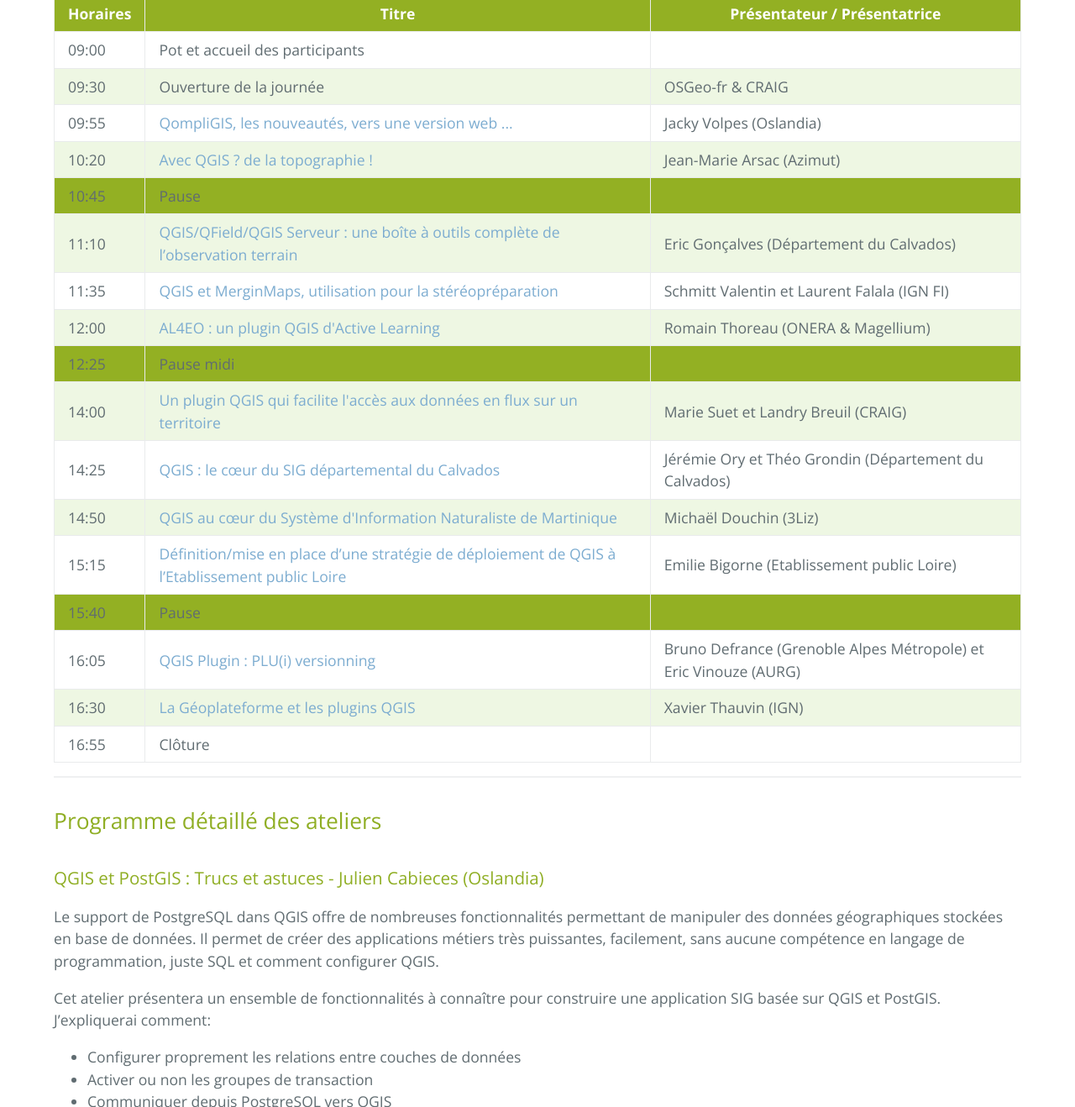
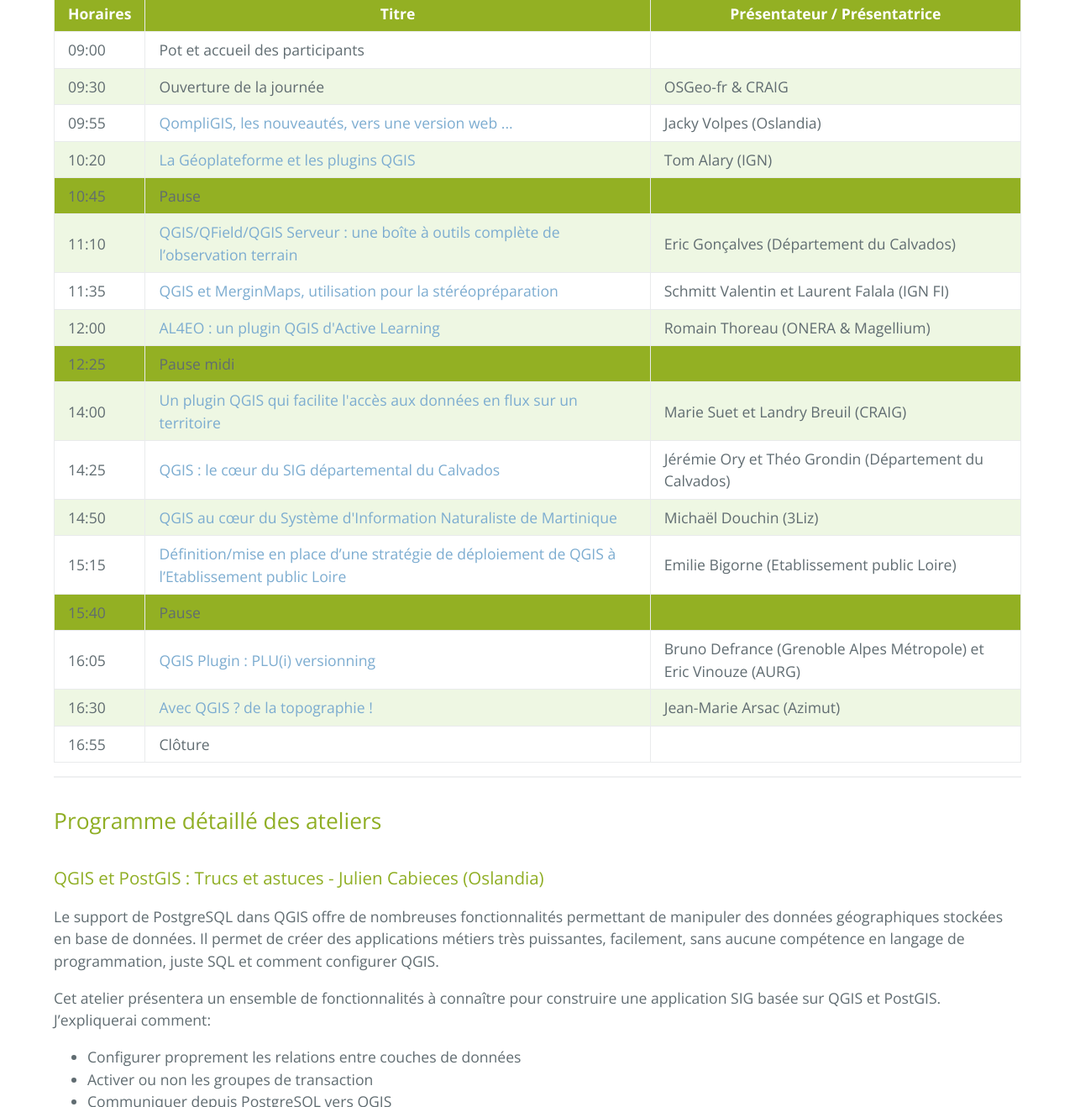
Before and after one commit to OSGeo-fr/QGIS-conf-fr-website, a Jekyll site: the page built from z20_programme.md, in a window 1280 px wide and 1400 px high, scrolled down 2154 px, cut to the strip 82-1400 px from the top of the window. Shown: the whole strip at 84% size. Built offline with Jekyll 4.4.1, drawn with Linux system fonts in a browser that asks for light colours; part of the change alters nothing that is shown.

Commit message:
chgmnt Arsac/Alary

```diff
--- a/z20_programme.md
+++ b/z20_programme.md
@@ -94,8 +94,8 @@ Des contraintes techniques insolubles dans le budget disponible, nous empêchent
     </tr>
     <tr class="impair">
       <td>10:20</td>
-      <td><a href="#avec-qgis--de-la-topographie----jean-marie-arsac-azimut">Avec QGIS ? de la topographie !</a></td>
-      <td>Jean-Marie Arsac (Azimut)</td>
+      <td><a href="#la-géoplateforme-et-les-plugins-qgis---xavier-thauvin-ign">La Géoplateforme et les plugins QGIS</a></td>
+      <td>Tom Alary (IGN)</td>
     </tr>
     <tr  class="pause">
       <td>10:45</td>
@@ -154,8 +154,8 @@ Des contraintes techniques insolubles dans le budget disponible, nous empêchent
     </tr>
     <tr class="impair">
       <td>16:30</td>
-      <td><a href="#la-géoplateforme-et-les-plugins-qgis---xavier-thauvin-ign">La Géoplateforme et les plugins QGIS</a></td>
-      <td>Xavier Thauvin (IGN)</td>
+      <td><a href="#avec-qgis--de-la-topographie----jean-marie-arsac-azimut">Avec QGIS ? de la topographie !</a></td>
+      <td>Jean-Marie Arsac (Azimut)</td>
     </tr>
     <tr class="pair">
       <td>16:55</td>
```
